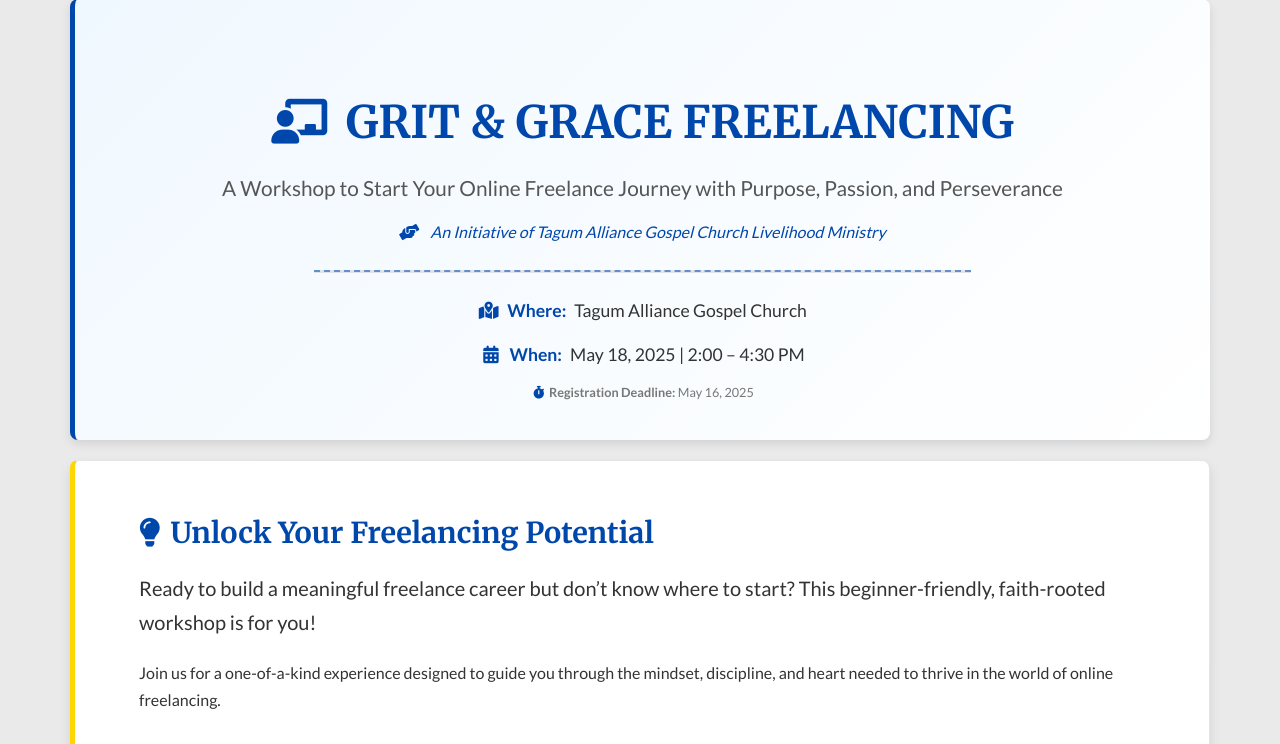
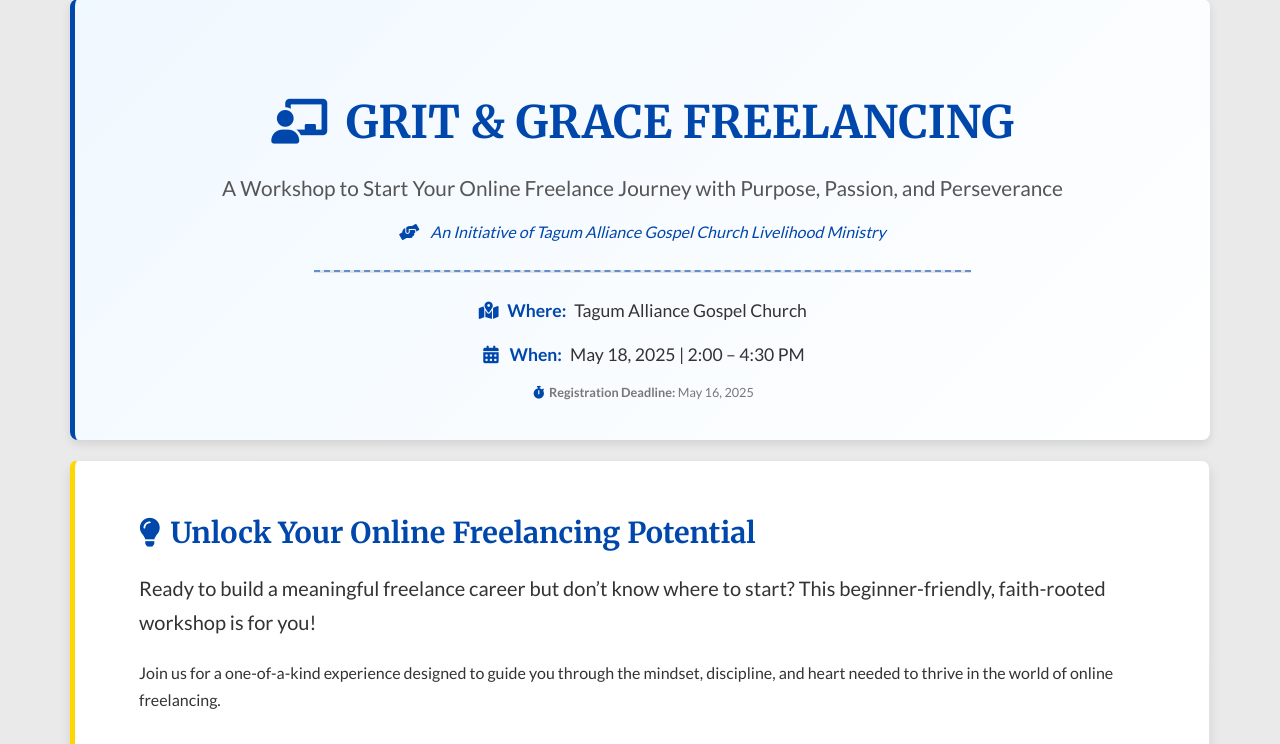
Before and after one commit to EDMarbas/tagc-workshop, a Django app: page / in a window 1280 px wide. Shown: the part 101-845 px from the top of the page. Run offline with Django 5.2, Linux system fonts and the light colour scheme.

Commit message:
Update homepage

```diff
--- a/registration/templates/registration/home.html
+++ b/registration/templates/registration/home.html
@@ -25,7 +25,7 @@
     {# Workshop Introduction Section #}
     <section class="workshop-intro card"> {# Added card class for consistency #}
      <div class="card-body"> {# Wrap content in card-body for padding #}
-        <h2 class="card-title" style="margin-top:0;"><i class="fas fa-lightbulb text-warning"></i> Unlock Your Freelancing Potential</h2> {# Added text-warning for vibrancy #}
+        <h2 class="card-title" style="margin-top:0;"><i class="fas fa-lightbulb text-warning"></i> Unlock Your Online Freelancing Potential</h2> {# Added text-warning for vibrancy #}
         <p class="lead">
             Ready to build a meaningful freelance career but don’t know where to start?
             This beginner-friendly, faith-rooted workshop is for you!
```
